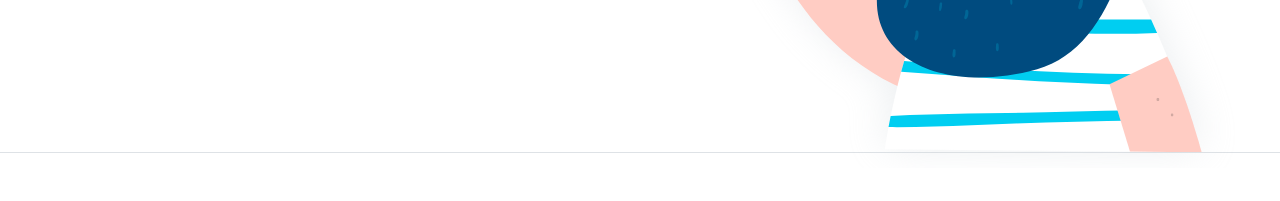
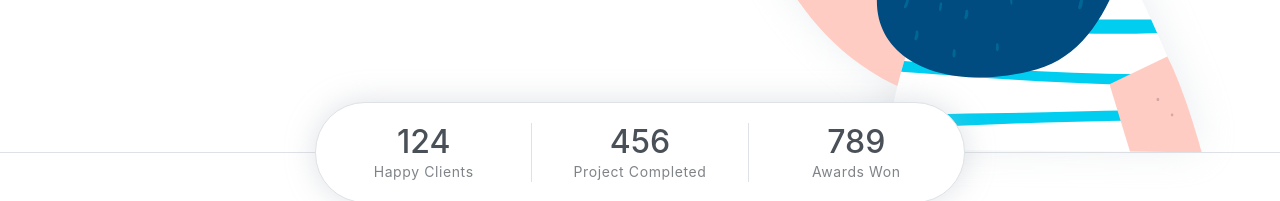
Before and after one commit to armank2908/armank2908.github.io, a plain HTML site: page index.html in a window 1280 px wide. Shown: the part 599-800 px from the top of the page. Drawn offline with Linux system fonts and the light colour scheme.

Commit message:
Update index.html

```diff
--- a/index.html
+++ b/index.html
@@ -77,6 +77,26 @@
                 <img src="assets/imgs/man.svg" alt="">
             </div>
         </div>
+
+       <!-- Header-widget -->
+        <div class="widget">
+            <div class="widget-item">
+                <h2>124</h2>
+                <p>Happy Clients</p>
+            </div>
+            <div class="widget-item">
+                <h2>456</h2>
+                <p>Project Completed</p>
+            </div>
+            <div class="widget-item">
+                <h2>789</h2>
+                <p>Awards Won</p>
+            </div>
+        </div>
+    </header>
+    <!-- End of Page Header -->
+
+
 
     <!-- About section -->
     <section id="about" class="section mt-3">
```
